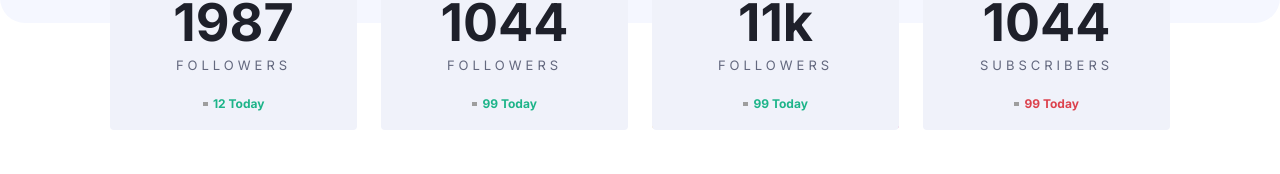
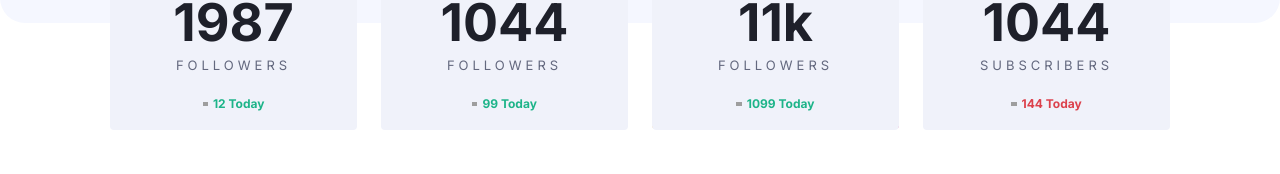
Before and after one commit to mannamar/soc-med-dash, a React (Create React App) app: page / in a window 1280 px wide. Shown: the part 222-396 px from the top of the page. Built offline with nearby package versions, Linux system fonts and the light colour scheme; grey boxes are pictures that could not be loaded.

Commit message:
Big Card smallNums fixed

```diff
--- a/src/components/TopRow.js
+++ b/src/components/TopRow.js
@@ -19,10 +19,10 @@ export default function TopRow() {
                     <BigCard icon={twIcon} user='@nathanf' num='1044' type='FOLLOWERS' arrow={upIcon} textColor='green-text' numChange='99' border='tw-border'/>
                 </Col>
                 <Col xs={12} md={6} lg={3}>
-                    <BigCard icon={igIcon} user='@realnathanf' num='11k' type='FOLLOWERS' arrow={upIcon} textColor='green-text' numChange='99' border='ig-border'/>
+                    <BigCard icon={igIcon} user='@realnathanf' num='11k' type='FOLLOWERS' arrow={upIcon} textColor='green-text' numChange='1099' border='ig-border'/>
                 </Col>
                 <Col xs={12} md={6} lg={3}>
-                    <BigCard icon={ytIcon} user='Nathan F.' num='1044' type='SUBSCRIBERS' arrow={downIcon} textColor='red-text' numChange='99' border='yt-border'/>
+                    <BigCard icon={ytIcon} user='Nathan F.' num='1044' type='SUBSCRIBERS' arrow={downIcon} textColor='red-text' numChange='144' border='yt-border'/>
                 </Col>
             </Row>
         </Container>
```
